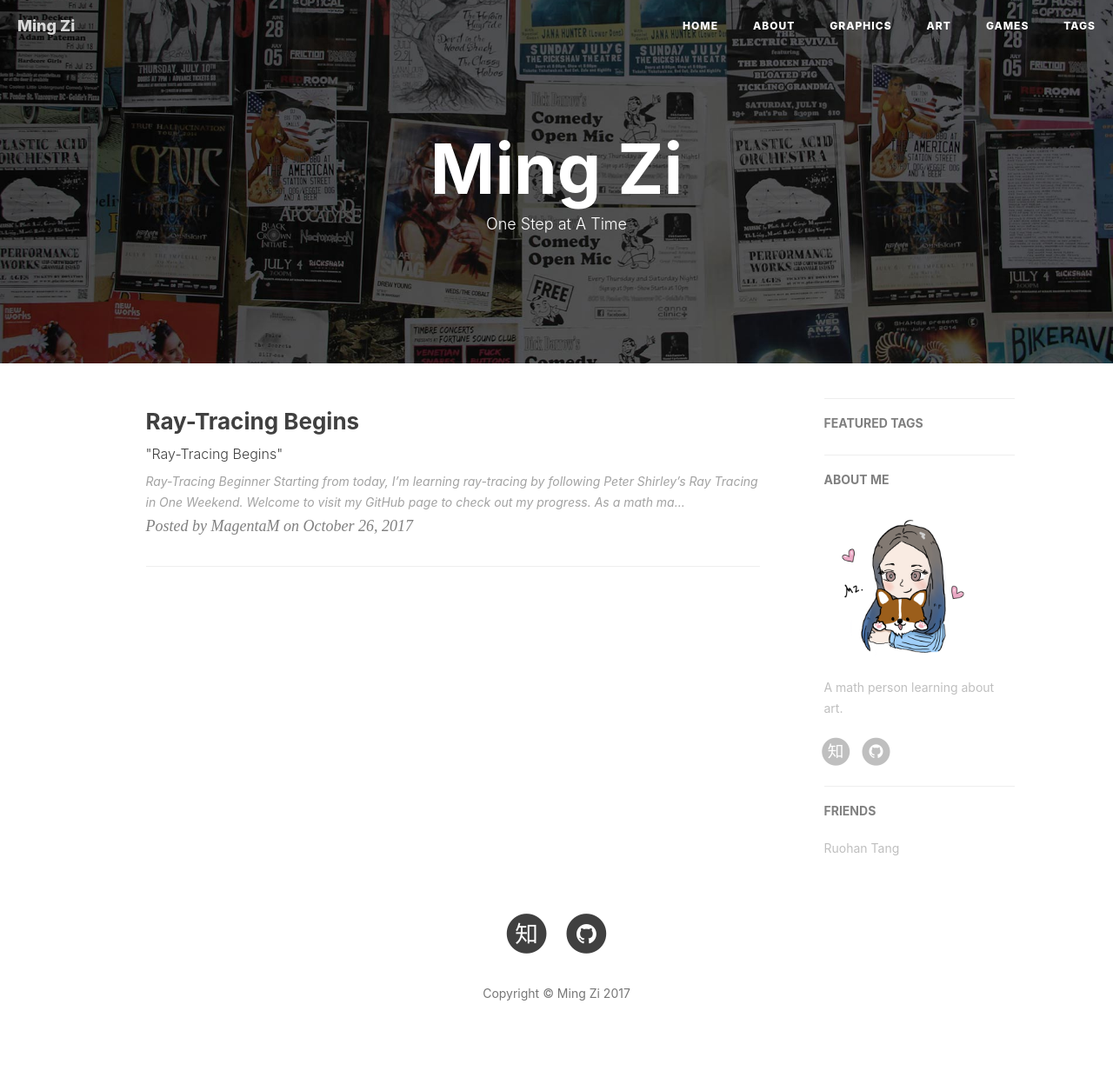
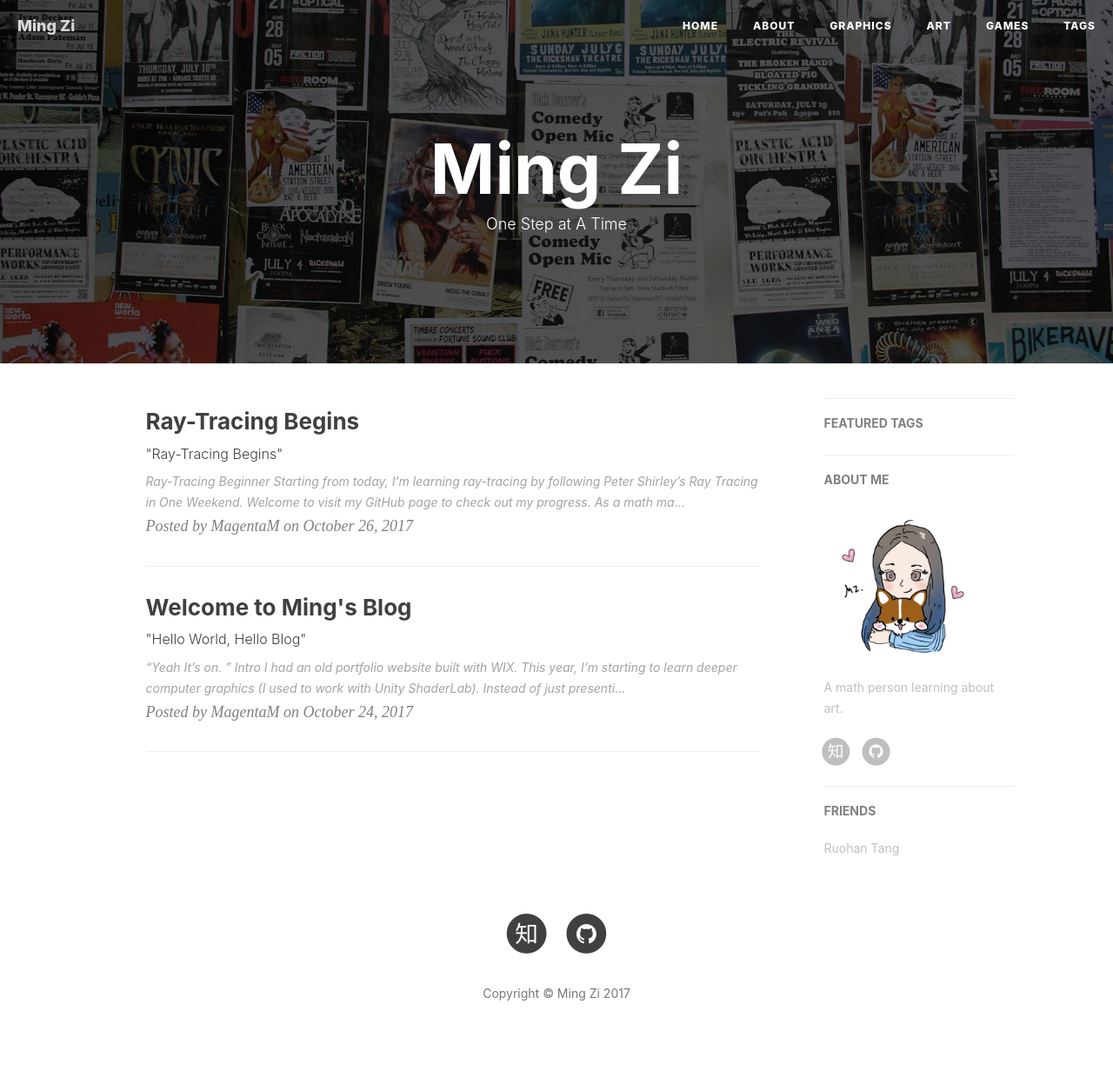
Before and after one commit to mingingzi/mingingzi.github.io, a Jekyll site: the page built from index.html, in a window 1280 px wide. Shown: the whole page at 87% size. Built offline with Jekyll 4.4.1, drawn with Linux system fonts in a browser that asks for light colours; nearby versions of some CDN libraries; the list of posts is cut into pages by our own code; comment, search, counter and statistics services are not loaded; a file with an impossible date is left out.

Commit message:
Meta Data Buggy

```diff
--- a/_posts/2017-10-24-hello-2017.markdown
+++ b/_posts/2017-10-24-hello-2017.markdown
@@ -2,7 +2,7 @@
 layout: post
 title: Welcome to Ming's Blog
 subtitle: ' "Hello World, Hello Blog"'
-date: {}
+date: 2017-10-24T16:00:00.000Z
 author: MagentaM
 header-img: img/post-bg-2015.jpg
 tags:
```
